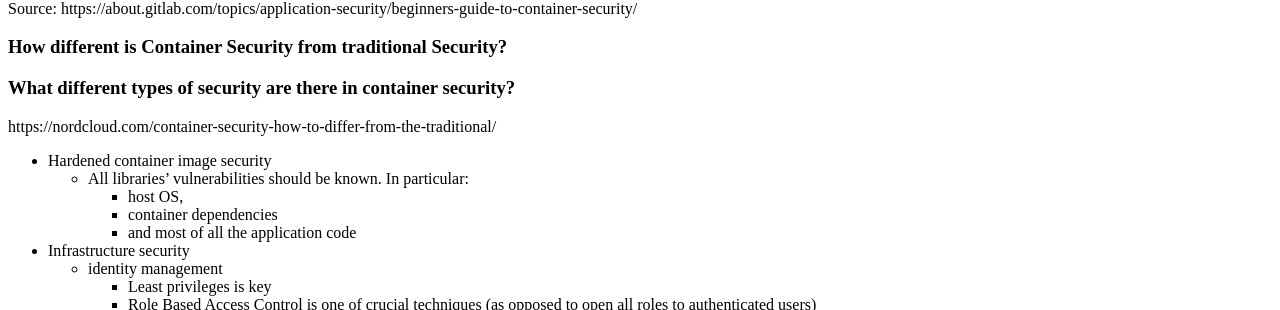
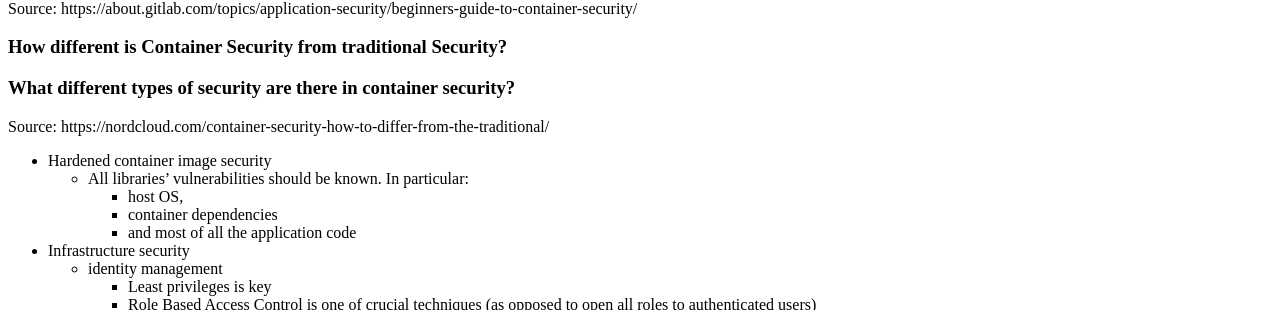
Before and after one commit to ricardoptcosta/ricardoptcosta.github.io, a Jekyll site: the page built from _posts/2021-04-03-container-security.md, in a window 1280 px wide and 900 px high. Shown: the part 440-750 px from the top of the window. Built offline with Jekyll 4.4.1, drawn with Linux system fonts in a browser that asks for light colours; part of the change alters nothing that is shown.

Commit message:
added some info regarding types of security

```diff
--- a/_posts/2021-04-03-container-security.md
+++ b/_posts/2021-04-03-container-security.md
@@ -24,7 +24,7 @@ completedness: early days
 
 ### What different types of security are there in container security?
 
-  https://nordcloud.com/container-security-how-to-differ-from-the-traditional/
+  Source: https://nordcloud.com/container-security-how-to-differ-from-the-traditional/
   - Hardened container image security
     - All libraries' vulnerabilities should be known. In particular:
       - host OS,
@@ -53,9 +53,9 @@ completedness: early days
 
   ## How is access implemented with RBAC?
   https://www.youtube.com/watch?v=C4NP8Eon3cA
-  ![](../assets/images/rbac.png)
+  ![rbac](../assets/images/rbac.png)
   Benefits
-  ![](../assets/images/rbac-benefits.png)
+  ![rbac benefits](../assets/images/rbac-benefits.png)
 
 ## Book Chapters
 1. Container Security Threats
```
